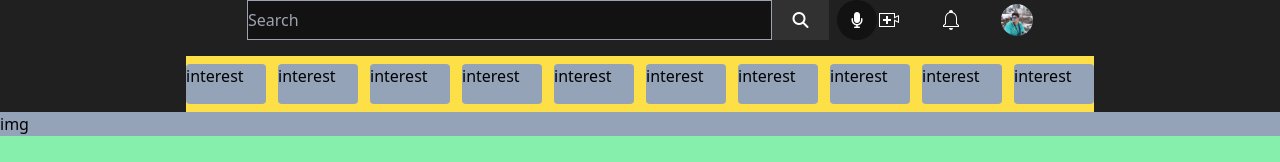
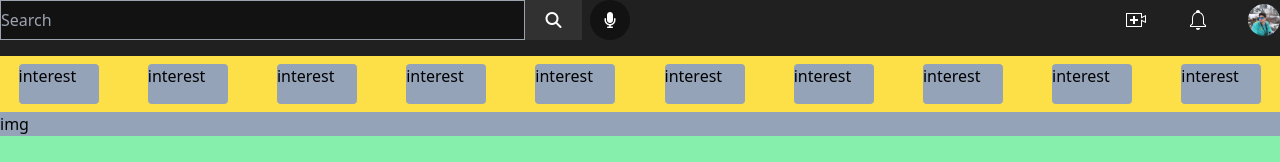
Before and after one commit to idesofmarch00/Youtube-Clone, a website built with Vite: page index.html in a window 1280 px wide. Shown: the top 162 px of the page. Built offline with nearby package versions, Linux system fonts and the light colour scheme.

Commit message:
Navbar Update

```diff
--- a/index.html
+++ b/index.html
@@ -20,7 +20,7 @@
       <div class="bg-[rgb(32,32,32)] flex flex-col h-28 items-center justify-around">
 
         <!-- UPPER NAV -->
-        <div class="flex h-14">
+        <div class="flex h-14 w-full justify-between">
           <!-- LEFT -->
           <div class="flex flex-row">
               <!-- search box -->
@@ -95,7 +95,7 @@
         </div>
 
           <!-- BANNER LIST -->
-        <div class="bg-yellow-300 flex flex-row space-x-3 justify-center items-center h-14">
+        <div class="bg-yellow-300 flex flex-row space-x-3 justify-around items-center h-14 w-full">
           <div class="rounded h-10 w-20 bg-slate-400 text-black">interest</div>
           <div class="rounded h-10 w-20 bg-slate-400 text-black">interest</div>
           <div class="rounded h-10 w-20 bg-slate-400 text-black">interest</div>
```
Also changed, not shown: css/main.css.
